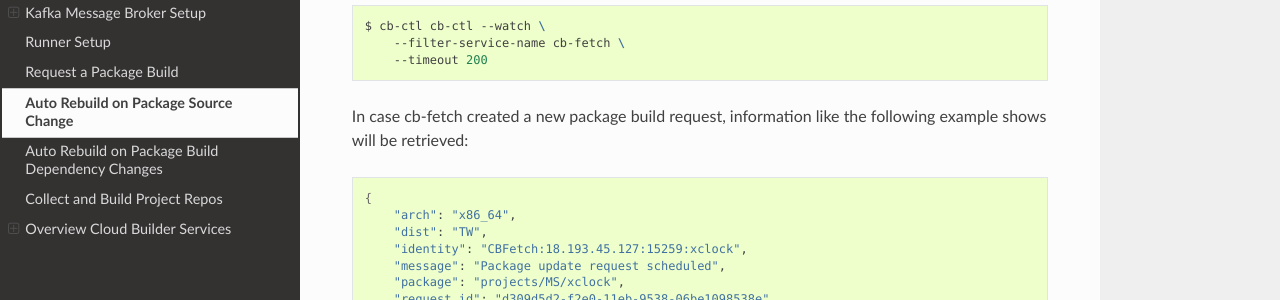
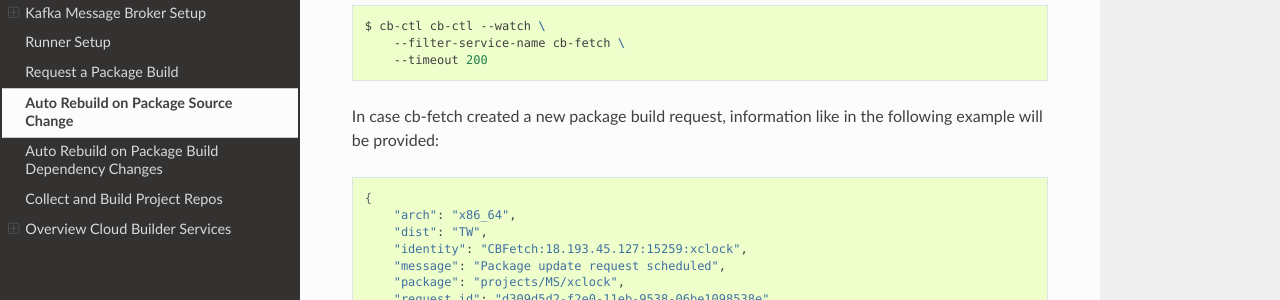
Before and after one commit to OSInside/cloud-builder, a Sphinx documentation site: the page built from doc/source/auto_rebuild_on_source_change.rst, in a window 1280 px wide and 900 px high, scrolled down 920 px. Shown: the part 166-466 px from the top of the window. Built offline with Sphinx 7.4.7 and the Read the Docs theme 2.0.0, drawn with Linux system fonts in a browser that asks for light colours.

Commit message:
Fixed typo in docs

```diff
--- a/doc/source/auto_rebuild_on_source_change.rst
+++ b/doc/source/auto_rebuild_on_source_change.rst
@@ -61,7 +61,7 @@ on the {CB} info response messages as follows:
        --timeout 200
 
 In case cb-fetch created a new package build request, information
-like the following example shows will be retrieved:
+like in the following example will be provided:
 
 .. code:: bash
 
```
